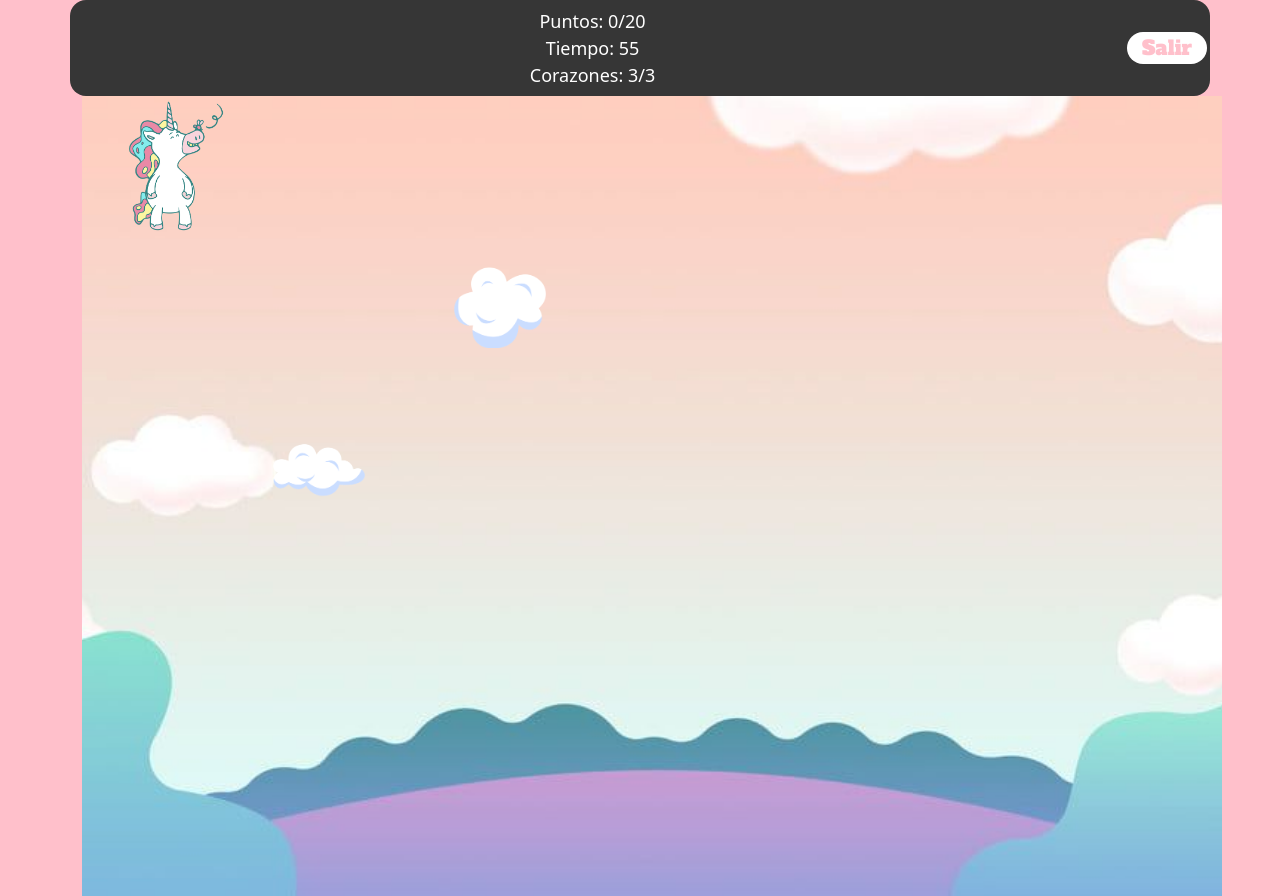
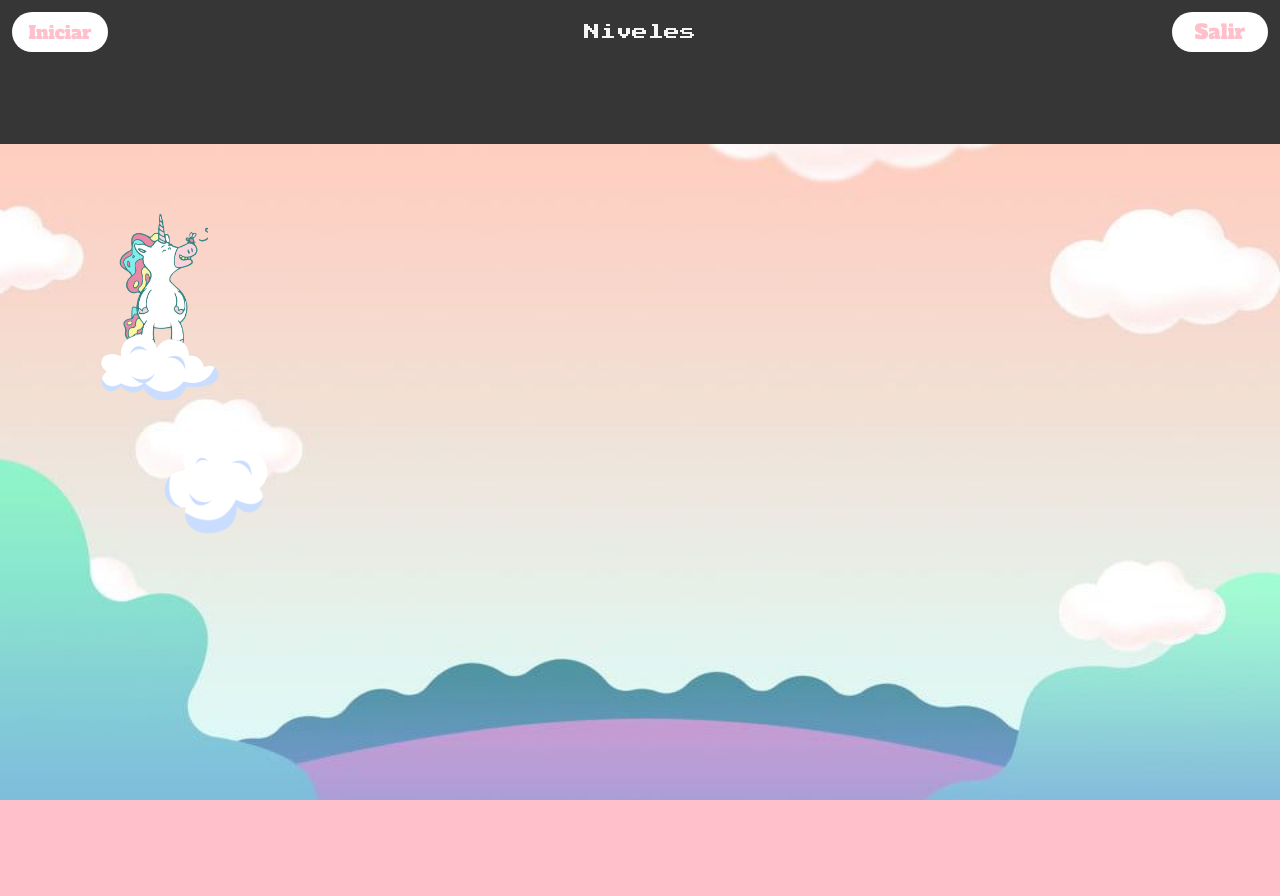
Before and after one commit to leobrunorolon/juegoSofia, a plain HTML site: page juego.html in a window 1280 px wide. After the commit the page ends 800 px from the top, so only its background shows below. Drawn offline with nearby package versions, Linux system fonts and the light colour scheme; a web font is replaced by a local one.

Commit message:
modificaciones varias y ingreso de boton inicio y su enlace

```diff
--- a/juego.html
+++ b/juego.html
@@ -8,6 +8,10 @@
     <link rel="preconnect" href="https://fonts.gstatic.com" crossorigin />
     <link
       href="https://fonts.googleapis.com/css2?family=Alfa+Slab+One&family=Rampart+One&display=swap"
+      rel="stylesheet"
+    />
+    <link
+      href="https://fonts.googleapis.com/css2?family=Press+Start+2P&family=Roboto&display=swap"
       rel="stylesheet"
     />
     <link
@@ -29,34 +33,36 @@
     <link rel="stylesheet" href="style.css" />
     <title>Juego</title>
   </head>
-  <body>
+  <body class="section__juego">
     <div>
-      <audio
+      <!-- <audio
         autoplay
         loop
         src="audio/Tones and I - Dance Monkey (Lyrics) (192 kbps).mp3"
-      ></audio>
+      ></audio> -->
     </div>
-    <div class="container">
+    <div class="container-fluid">
+      <div class="row">
+        <div class="col-12 section__opcion">
+          <button class="boton botonDos" id="botonInicio">Iniciar</button>
+          <div>Niveles</div>
+          <button class="boton botonDos"><a href="index.html">Salir</a></button>
+        </div>
+      </div>
       <div class="row puntos">
-        <div class="col-11">
+        <div class="col-12">
           <div id="puntos"></div>
           <div id="score"></div>
           <div id="tiempo"></div>
           <div id="vidas"></div>
         </div>
-        <div class="col-1">
-          <button class="boton botonDos"><a href="index.html">Salir</a></button>
-        </div>
       </div>
-      <div class="row">
-        <div class="col-12">
-          <div class="container section__img2">
-            <div id="unicornio"></div>
-            <div class="nube" id="nubes"></div>
-            <div class="nube" id="nubesDos"></div>
-          </div>
-        </div>
+    </div>
+    <div class="container-fluid section__img2">
+      <div class="row section__pantalla">
+        <div id="unicornio"></div>
+        <div class="nube" id="nubes"></div>
+        <div class="nube" id="nubesDos"></div>
       </div>
     </div>
     <script
--- a/juego.js
+++ b/juego.js
@@ -1,3 +1,4 @@
+document.getElementById(`botonInicio`).addEventListener(`click`, reseteo);
 document.getElementById(`unicornio`).addEventListener("click", sumarPuntos);
 document.getElementById(`nubes`).addEventListener("click", restarVida);
 document.getElementById(`nubesDos`).addEventListener("click", restarVida);
@@ -5,19 +6,38 @@ document.getElementById(`nubesDos`).addEventListener("click", restarVida);
 const Corazones = 3;
 const PuntosReseteo = 0;
 let puntos = 0;
-let tiempo = 60;
+let tiempo = 61;
 let score = 20;
 let vidas = Corazones;
+let inicio = true;
+let movTime = null;
+let movNube = null;
+let movUni = null;
 
-let inicio = reseteo();
+function reseteo() {
+  tiempo = 61;
+  puntos = PuntosReseteo;
+  vidas = Corazones;
+  movNube = setInterval(movimientoNube, 2000);
+  movUni = setInterval(movimientoUnicornio, 7000);
+  restarTiempo();
+  scoreCorazon();
+  scorePuntos();
+  scoreTiempo();
+}
+function reseteoDos() {
+  tiempo = 61;
+  puntos = PuntosReseteo;
+  vidas--;
+  scoreCorazon();
+  scorePuntos();
+  scoreTiempo();
+}
 
 function sumarPuntos() {
   puntos++;
   scorePuntos();
-  randnum = Math.round(Math.random() * 450);
-  document.getElementById(`unicornio`).style.marginTop = randnum + "px";
-  randnumDos = Math.round(Math.random() * 500);
-  document.getElementById(`unicornio`).style.marginLeft = randnumDos + "px";
+  movimientoUnicornio();
 
   if (puntos == 20) {
     alert("Ganaste Sofia");
@@ -25,39 +45,46 @@ function sumarPuntos() {
   }
 }
 function restarTiempo() {
-  tiempo--;
-  document.getElementById("tiempo").innerHTML = `Tiempo: ${tiempo}`;
-  randnumTres = Math.round(Math.random() * 450);
-  document.getElementById(`nubes`).style.marginTop = randnumTres + "px";
-  randnumCuatro = Math.round(Math.random() * 500);
-  document.getElementById(`nubes`).style.marginLeft = randnumCuatro + "px";
-  randnumCinco = Math.round(Math.random() * 450);
-  document.getElementById(`nubesDos`).style.marginTop = randnumCinco + "px";
-  randnumSeis = Math.round(Math.random() * 500);
-  document.getElementById(`nubesDos`).style.marginLeft = randnumSeis + "px";
+  scoreTiempo();
   if (tiempo == 0) {
     alert(
-      "Te quedaste sin tiempo pierdes un corazon vuelve a intentarlo Sofia"
+      "Te quedaste sin tiempo, pierdes un corazon vuelve a intentarlo Sofia"
     );
     reseteoDos();
-  } else if (vidas == 0) {
-    alert("Te quedaste sin vida, vulve a intentarlo");
-    reseteo();
+  } else {
+    tiempo--;
+    movTime = setTimeout(restarTiempo, 1000);
   }
 }
-
-setInterval(restarTiempo, 1000);
 
 function restarVida() {
   vidas--;
   scoreCorazon();
   if (vidas == 0) {
-    alert("Te quedaste sin vida, vulve a intentarlo");
+    alert("Te quedaste sin vida, vuelve a intentarlo");
     reseteo();
   }
 }
 
 // funciones para simplificar el codigo
+
+function movimientoUnicornio() {
+  randnum = Math.round(Math.random() * 75);
+  document.getElementById(`unicornio`).style.marginTop = randnum + "vh";
+  randnumDos = Math.round(Math.random() * 85);
+  document.getElementById(`unicornio`).style.marginLeft = randnumDos + "vw";
+}
+function movimientoNube() {
+  randnumTres = Math.round(Math.random() * 75);
+  document.getElementById(`nubes`).style.marginTop = randnumTres + "vh";
+  randnumCuatro = Math.round(Math.random() * 90);
+  document.getElementById(`nubes`).style.marginLeft = randnumCuatro + "vw";
+  randnumCinco = Math.round(Math.random() * 75);
+  document.getElementById(`nubesDos`).style.marginTop = randnumCinco + "vh";
+  randnumSeis = Math.round(Math.random() * 90);
+  document.getElementById(`nubesDos`).style.marginLeft = randnumSeis + "vw";
+}
+
 function scoreCorazon() {
   document.getElementById(
     "vidas"
@@ -71,18 +98,3 @@ function scorePuntos() {
 function scoreTiempo() {
   document.getElementById("tiempo").innerHTML = `Tiempo: ${tiempo}`;
 }
-
-function reseteo() {
-  tiempo = 60;
-  puntos = PuntosReseteo;
-  vidas = Corazones;
-  scoreCorazon();
-  scorePuntos();
-}
-function reseteoDos() {
-  tiempo = 60;
-  puntos = PuntosReseteo;
-  vidas--;
-  scoreCorazon();
-  scorePuntos();
-}
--- a/style.css
+++ b/style.css
@@ -1,13 +1,12 @@
 /* font-family: 'Alfa Slab One', cursive;
 font-family: 'Rampart One', cursive; */
 * {
+  margin: 0;
   padding: 0;
-  margin: 0;
   box-sizing: border-box;
 }
 body {
   background-color: pink;
-  overflow: hidden;
 }
 .section__img1 {
   background-image: url(img/fondo1.jpg);
@@ -36,6 +35,7 @@ h1 {
   width: 10rem;
   background-color: white;
   border-radius: 2rem;
+  display: block;
 }
 .boton a {
   text-decoration: none;
@@ -50,67 +50,97 @@ h1 {
   transition-duration: 0.5s;
 }
 
-/* parte del juego */
+/* juego */
+.section__juego {
+  font-family: "Press Start 2P", cursive;
+  color: whitesmoke;
+  overflow: hidden !important;
+}
 .section__img2 {
   background-image: url(img/fondo2.jpg);
   background-position: center;
   background-repeat: no-repeat;
   background-size: cover;
-  height: 100vh;
+  height: 82vh;
   width: 100vw;
-  background-color: pink;
+  overflow: hidden !important;
+}
+.section__pantalla {
+  min-height: 100%;
+  min-width: 100%;
 }
 #unicornio {
   background-image: url(img/unicornio.png);
   background-repeat: no-repeat;
   background-size: cover;
-  height: 140px;
-  width: 120px;
+  height: 9rem;
+  width: 7rem;
   position: absolute;
   transition: all 2s ease;
   cursor: pointer;
+  display: flex;
+  margin-top: 4rem;
+  margin-left: 6rem;
   /* background-color: black; */
 }
 #nubes {
   background-image: url(img/nube.png);
   background-repeat: no-repeat;
   background-size: cover;
-  height: 90px;
-  width: 100px;
+  height: 6rem;
+  width: 8rem;
   position: absolute;
-  transition: all 1s ease;
+  transition: all 2s ease;
   cursor: pointer;
-  margin-top: 5rem;
-  margin-left: 10rem;
+  margin-top: 10rem;
+  margin-left: 6rem;
   /* background-color: black; */
 }
 #nubesDos {
   background-image: url(img/nube2.png);
   background-repeat: no-repeat;
   background-size: cover;
-  height: 90px;
-  width: 100px;
+  height: 7rem;
+  width: 7rem;
   position: absolute;
   transition: all 3s ease;
   cursor: pointer;
-  margin-top: 10rem;
-  margin-left: 2rem;
+  margin-top: 18rem;
+  margin-left: 10rem;
   /* background-color: red; */
 }
 .puntos {
-  height: 6rem;
+  height: 10vh;
   background-color: #363636;
-  border-radius: 1rem;
   display: flex;
   text-align: center;
   align-items: center;
   justify-content: center;
   flex-direction: column;
   color: white;
-  font-size: 18px;
+  font-size: 12px;
+}
+.section__opcion {
+  display: flex;
+  justify-content: space-between;
+  align-items: center;
+  margin-right: 20px;
+  background-color: #363636;
+  height: 8vh;
 }
 
 .botonDos {
-  height: 2rem;
-  width: 5rem;
+  height: 2.5rem;
+  width: 6rem;
+  text-decoration: none;
+  font-family: "Alfa Slab One", cursive;
+  color: pink;
+  font-size: 18px;
 }
+.botonDos:hover {
+  font-size: 25px;
+  color: #df5885;
+  transition-duration: 0.5s;
+  font-family: "Alfa Slab One", cursive;
+  font-size: 20px;
+}
```
